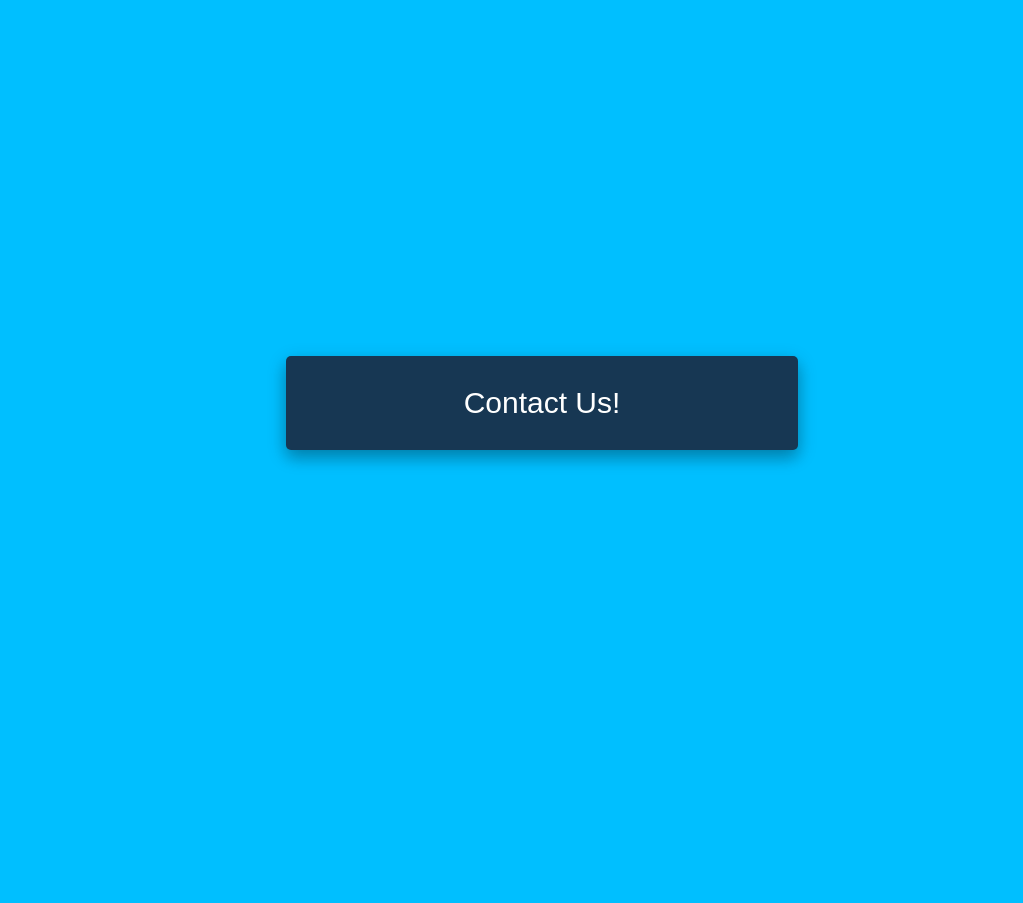
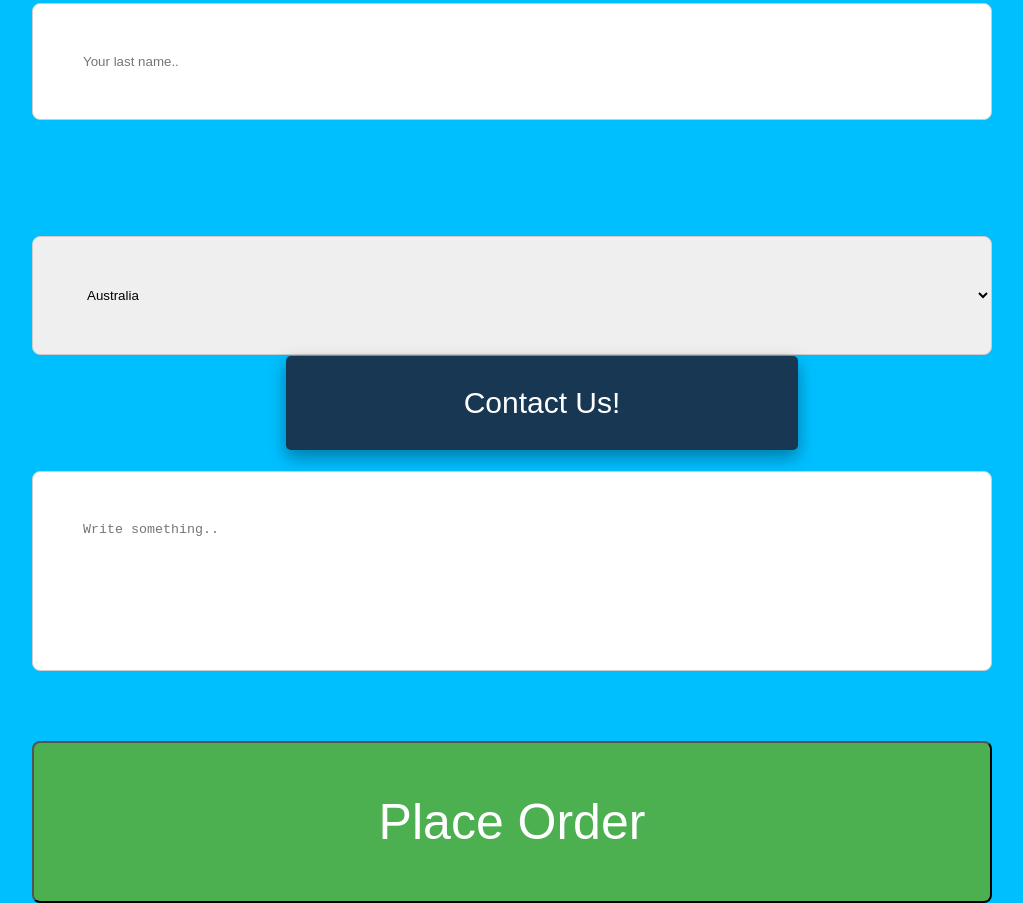
Before and after one commit to rrbaciusIIT/ProjectTwo, a plain HTML site: page checkout.html in a window 1280 px wide. Shown: the part 330-1233 px from the top of the page, without its empty margins (98-1121 px from the left). Before the commit the page ends 800 px from the top, so only its background shows below. Drawn offline with Linux system fonts and the light colour scheme.

Commit message:
start order checkout form

```diff
--- a/checkout.html
+++ b/checkout.html
@@ -4,6 +4,7 @@
     <meta charset="UTF-8">
     <title>Title</title>
     <link rel="stylesheet" href="css/screen.css">
+    <link rel="stylesheet" href="css/checkout.css">
     <link rel="stylesheet" href="css/navbar.css">
 </head>
 <header class="header">
@@ -16,6 +17,22 @@
         <li><a href="checkout.html">CHECKOUT</a></li>
     </ul>
 </header>
+<body>
+<div class="container">
+    <form action="/action_page.php">
+        <input type="text" id="fname" name="firstname" placeholder="Your name..">
+        <input type="text" id="lname" name="lastname" placeholder="Your last name..">
+        <select id="country" name="country">
+            <option value="australia">Australia</option>
+            <option value="canada">Canada</option>
+            <option value="usa">USA</option>
+        </select>
+        <textarea id="subject" name="subject" placeholder="Write something.." style="height:200px"></textarea>
+        <input type="submit" value="Place Order">
+    </form>
+</div>
+
+</body>
 <footer>
     <a href="tel:+2244250288">
         <button class="button button1">Contact Us!</button>
--- /dev/null
+++ b/css/checkout.css
@@ -0,0 +1,30 @@
+h3{
+    margin: 0;
+}
+body{
+    margin: 0;
+}
+
+input[type=text], select, textarea {
+    width: 75%;
+    padding: 50px;
+    border: 1px solid #ccc;
+    border-radius: 8px;
+    box-sizing: border-box;
+    margin-top: 100px;
+    margin-bottom: 16px;
+    resize: initial;
+    margin-left: 130px;
+}
+
+input[type=submit] {
+    background-color: #4CAF50;
+    color: white;
+    font-size: 50px;
+    width: 75%;
+    margin-top: 50px;
+    margin-left: 130px;
+    padding: 50px 100px;
+    border-radius: 8px;
+    cursor: pointer;
+}
```
